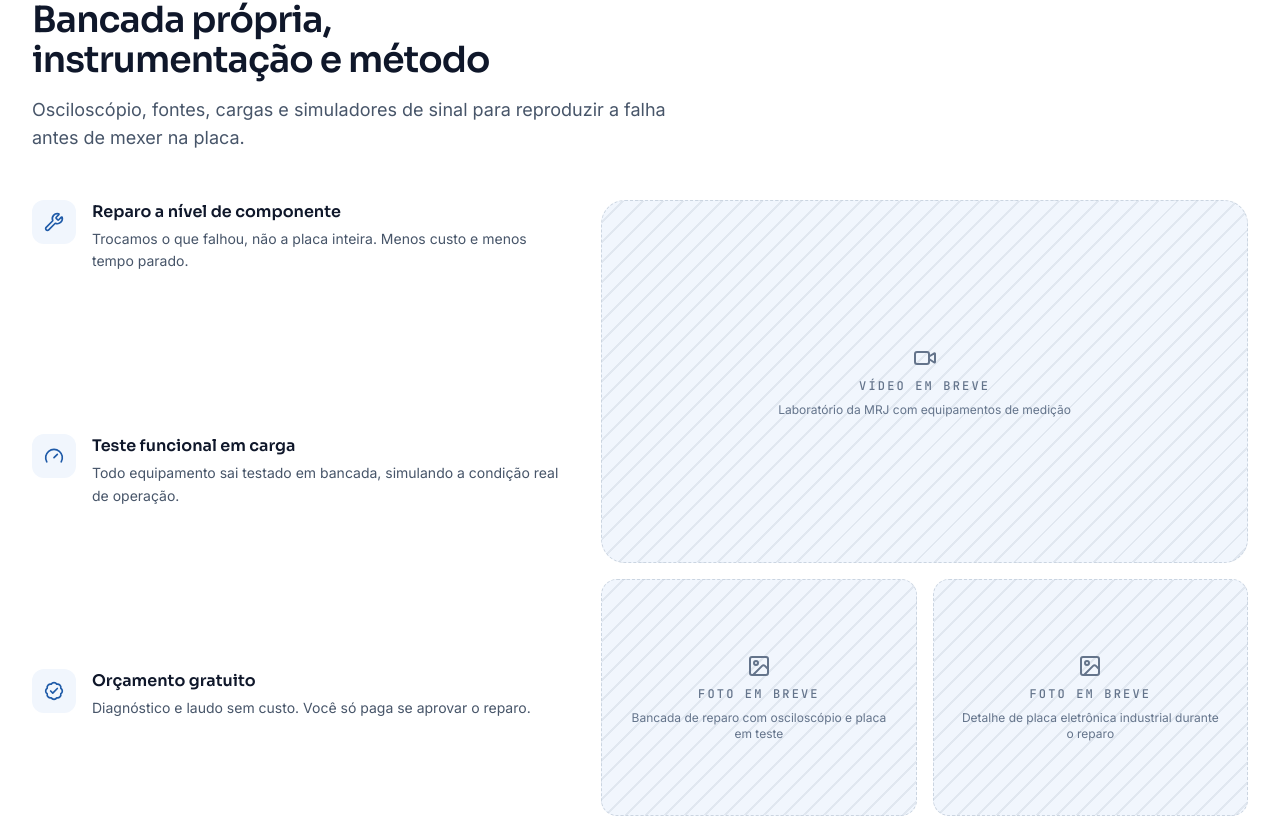
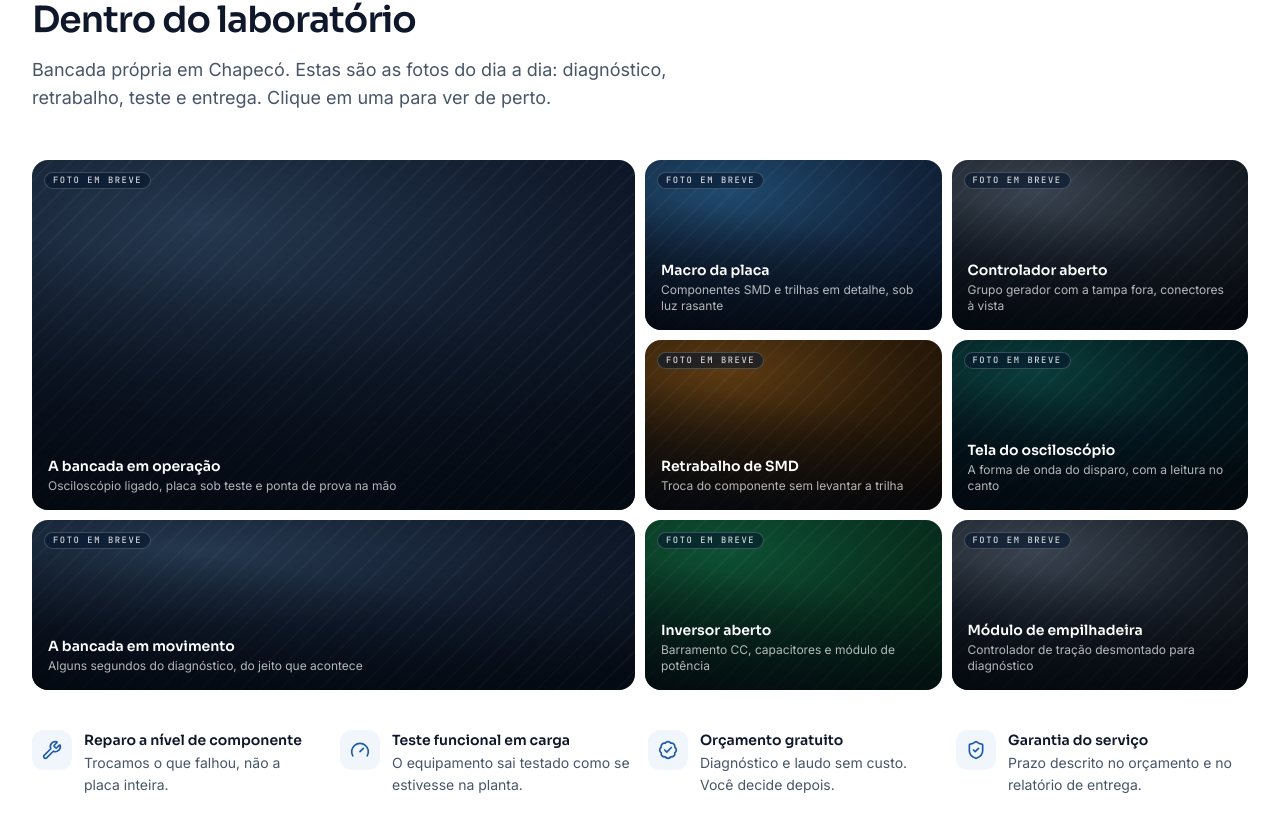
Before and after one commit to LucasJandrey5/site-mrj, a Next.js app: page / in a window 1280 px wide. Shown: the part 4010-4840 px from the top of the page. Built offline with nearby package versions, Linux system fonts and the light colour scheme.

Commit message:
feat: laboratório como mosaico de fotos com visualizador em tela cheia

```diff
--- a/src/components/sections/Lab.tsx
+++ b/src/components/sections/Lab.tsx
@@ -1,72 +1,218 @@
-import { BadgeCheck, Gauge, ShieldCheck, Wrench, type LucideIcon } from 'lucide-react'
-import { Reveal } from '@/components/motion/Reveal'
-import { Photo } from '@/components/ui/Photo'
+'use client'
+
+import { BadgeCheck, ChevronLeft, ChevronRight, Gauge, ShieldCheck, Wrench, X, type LucideIcon } from 'lucide-react'
+import Image from 'next/image'
+import { useRef, useState } from 'react'
 import { SectionHeading } from '@/components/ui/SectionHeading'
-import { VideoBlock } from '@/components/ui/VideoBlock'
 import { labPhotos, labVideo } from '@/data/media'
+import type { LabPhoto, LabTone } from '@/data/types'
+
+/** Gradiente do marcador exibido no lugar da foto que ainda não chegou. */
+const TONES: Record<LabTone, string> = {
+  bench: 'radial-gradient(120% 90% at 28% 18%, #25384f, #101a2b 52%, #050b14)',
+  board: 'radial-gradient(120% 90% at 28% 18%, #0d5133, #08301f 52%, #031a10)',
+  macro: 'radial-gradient(120% 90% at 28% 18%, #1f4a6e, #12243c 52%, #050f1c)',
+  solder: 'radial-gradient(120% 90% at 28% 18%, #5c3a12, #2a1a08 52%, #0d0803)',
+  screen: 'radial-gradient(120% 90% at 28% 18%, #0a3d3a, #03181f 52%, #020b0e)',
+  metal: 'radial-gradient(120% 90% at 28% 18%, #39434f, #171d26 52%, #070a0e)',
+}
 
 const differentials: Array<{ icon: LucideIcon; title: string; text: string }> = [
-  {
-    icon: Wrench,
-    title: 'Reparo a nível de componente',
-    text: 'Trocamos o que falhou, não a placa inteira. Menos custo e menos tempo parado.',
-  },
-  {
-    icon: Gauge,
-    title: 'Teste funcional em carga',
-    text: 'Todo equipamento sai testado em bancada, simulando a condição real de operação.',
-  },
-  {
-    icon: BadgeCheck,
-    title: 'Orçamento gratuito',
-    text: 'Diagnóstico e laudo sem custo. Você só paga se aprovar o reparo.',
-  },
-  {
-    icon: ShieldCheck,
-    title: 'Garantia do serviço',
-    text: 'Período de garantia descrito no orçamento e no relatório de entrega.',
-  },
+  { icon: Wrench, title: 'Reparo a nível de componente', text: 'Trocamos o que falhou, não a placa inteira.' },
+  { icon: Gauge, title: 'Teste funcional em carga', text: 'O equipamento sai testado como se estivesse na planta.' },
+  { icon: BadgeCheck, title: 'Orçamento gratuito', text: 'Diagnóstico e laudo sem custo. Você decide depois.' },
+  { icon: ShieldCheck, title: 'Garantia do serviço', text: 'Prazo descrito no orçamento e no relatório de entrega.' },
 ]
 
+/** Camada escura + legenda, comum a foto, vídeo e marcador. */
+function TileOverlay({ title, caption, pending }: { title: string; caption: string; pending: boolean }) {
+  return (
+    <>
+      <span
+        aria-hidden="true"
+        className="absolute inset-0 bg-linear-190 from-transparent from-40% to-[rgb(3_8_16/0.82)]"
+      />
+      {pending ? (
+        <span className="eyebrow absolute top-3 left-3 rounded-full border border-white/20 bg-navy-950/60 px-2 py-0.5 text-[0.55rem] text-white/80">
+          foto em breve
+        </span>
+      ) : null}
+      <span className="absolute inset-x-0 bottom-0 p-4 text-left">
+        <span className="block font-display text-sm font-semibold text-white">{title}</span>
+        <span className="mt-0.5 block text-xs text-white/70">{caption}</span>
+      </span>
+    </>
+  )
+}
+
+function PhotoTile({ photo, sizes, priority = false }: { photo: LabPhoto; sizes: string; priority?: boolean }) {
+  return (
+    <>
+      {photo.available ? (
+        <Image src={photo.src} alt={photo.alt} fill sizes={sizes} priority={priority} className="object-cover" />
+      ) : (
+        <span aria-hidden="true" className="placeholder-hatch absolute inset-0 opacity-30" />
+      )}
+      <TileOverlay title={photo.title} caption={photo.caption} pending={!photo.available} />
+    </>
+  )
+}
+
 export function Lab() {
+  const dialogRef = useRef<HTMLDialogElement>(null)
+  const [index, setIndex] = useState(0)
+  const photo = labPhotos[index]
+
+  const open = (i: number) => {
+    setIndex(i)
+    dialogRef.current?.showModal()
+  }
+  const step = (delta: number) => {
+    setIndex((i) => (i + delta + labPhotos.length) % labPhotos.length)
+  }
+
+  // O bloco largo do meio é o vídeo; as fotos preenchem o resto da grade.
+  const before = labPhotos.slice(0, 5)
+  const after = labPhotos.slice(5)
+
+  const tileClass =
+    'group relative overflow-hidden rounded-2xl focus-visible:outline-2 focus-visible:outline-offset-2 focus-visible:outline-brand-500'
+
   return (
     <section id="laboratorio" aria-labelledby="laboratorio-title" className="section-y scroll-mt-20 bg-surface">
       <div className="container-x">
         <SectionHeading
           id="laboratorio-title"
           eyebrow="Laboratório"
-          title="Bancada própria, instrumentação e método"
-          description="Osciloscópio, fontes, cargas e simuladores de sinal para reproduzir a falha antes de mexer na placa."
+          title="Dentro do laboratório"
+          description="Bancada própria em Chapecó. Estas são as fotos do dia a dia: diagnóstico, retrabalho, teste e entrega. Clique em uma para ver de perto."
         />
-        <div className="mt-12 grid gap-10 lg:grid-cols-[0.9fr_1.1fr]">
-          <ul className="grid gap-6 sm:grid-cols-2 lg:grid-cols-1">
-            {differentials.map((d, i) => (
-              <li key={d.title}>
-                <Reveal delay={i * 0.06} className="flex gap-4">
-                  <span className="inline-flex size-11 shrink-0 items-center justify-center rounded-xl bg-brand-50 text-brand-600">
+
+        <div className="mt-12 grid auto-rows-[150px] grid-cols-2 gap-2.5 sm:auto-rows-[170px] md:grid-cols-4">
+          {before.map((item, i) => (
+            <button
+              key={item.src}
+              type="button"
+              data-testid="lab-tile"
+              onClick={() => open(i)}
+              aria-label={`Ver foto: ${item.title}`}
+              className={`${tileClass} ${i === 0 ? 'col-span-2 row-span-2' : ''}`}
+              style={{ background: TONES[item.tone] }}
+            >
+              <span className="absolute inset-0 transition-transform duration-500 group-hover:scale-[1.04]">
+                <PhotoTile photo={item} sizes={i === 0 ? '(min-width: 768px) 50vw, 100vw' : '(min-width: 768px) 25vw, 50vw'} priority={i === 0} />
+              </span>
+            </button>
+          ))}
+
+          <div
+            data-testid="lab-tile"
+            className="relative col-span-2 overflow-hidden rounded-2xl"
+            style={{ background: TONES[labVideo.tone] }}
+          >
+            {labVideo.available ? (
+              <video
+                className="absolute inset-0 h-full w-full object-cover"
+                autoPlay
+                muted
+                loop
+                playsInline
+                preload="none"
+                poster={labVideo.poster}
+                aria-label={labVideo.alt}
+              >
+                <source src={labVideo.webm} type="video/webm" />
+                <source src={labVideo.mp4} type="video/mp4" />
+              </video>
+            ) : (
+              <span aria-hidden="true" className="placeholder-hatch absolute inset-0 opacity-30" />
+            )}
+            <TileOverlay title={labVideo.title} caption={labVideo.caption} pending={!labVideo.available} />
+          </div>
+
+          {after.map((item, i) => (
+            <button
+              key={item.src}
+              type="button"
+              data-testid="lab-tile"
+              onClick={() => open(before.length + i)}
+              aria-label={`Ver foto: ${item.title}`}
+              className={tileClass}
+              style={{ background: TONES[item.tone] }}
+            >
+              <span className="absolute inset-0 transition-transform duration-500 group-hover:scale-[1.04]">
+                <PhotoTile photo={item} sizes="(min-width: 768px) 25vw, 50vw" />
+              </span>
+            </button>
+          ))}
+        </div>
+
+        <ul className="mt-10 grid gap-4 sm:grid-cols-2 lg:grid-cols-4">
+          {differentials.map((d) => (
+            <li key={d.title} className="flex gap-3">
+              <span className="inline-flex size-10 shrink-0 items-center justify-center rounded-xl bg-brand-50 text-brand-600">
                 <d.icon className="size-5" aria-hidden="true" />
               </span>
               <div>
-                    <h3 className="font-semibold text-ink">{d.title}</h3>
-                    <p className="mt-1 text-sm leading-relaxed text-ink-muted">{d.text}</p>
+                <h3 className="text-sm font-semibold text-ink">{d.title}</h3>
+                <p className="mt-0.5 text-sm leading-relaxed text-ink-muted">{d.text}</p>
               </div>
-                </Reveal>
             </li>
           ))}
         </ul>
-          <div className="grid grid-cols-2 gap-4">
-            <VideoBlock video={labVideo} className="col-span-2 aspect-video w-full rounded-3xl" />
-            {labPhotos.map((photo, i) => (
-              <Photo
-                key={photo.src}
-                asset={photo}
-                sizes="(min-width: 1024px) 28vw, 50vw"
-                className={`aspect-[4/3] w-full rounded-2xl ${i === 2 ? 'col-span-2 sm:col-span-1' : ''}`}
-              />
-            ))}
+      </div>
+
+      <dialog
+        ref={dialogRef}
+        onKeyDown={(e) => {
+          if (e.key === 'ArrowRight') step(1)
+          if (e.key === 'ArrowLeft') step(-1)
+        }}
+        onClick={(e) => {
+          if (e.target === dialogRef.current) dialogRef.current?.close()
+        }}
+        className="w-[min(60rem,92vw)] rounded-2xl bg-surface p-0 backdrop:bg-navy-950/85 backdrop:backdrop-blur-sm"
+      >
+        <div className="relative aspect-16/10 w-full overflow-hidden" style={{ background: TONES[photo.tone] }}>
+          {photo.available ? (
+            <Image src={photo.src} alt={photo.alt} fill sizes="90vw" className="object-cover" />
+          ) : (
+            <span aria-hidden="true" className="placeholder-hatch absolute inset-0 opacity-30" />
+          )}
+        </div>
+        <div className="flex flex-wrap items-center justify-between gap-4 p-5">
+          <div>
+            <p className="font-display font-semibold text-ink">{photo.title}</p>
+            <p className="text-sm text-ink-muted">{photo.caption}</p>
+          </div>
+          <div className="flex gap-2">
+            <button
+              type="button"
+              onClick={() => step(-1)}
+              aria-label="Foto anterior"
+              className="grid size-9 place-items-center rounded-full border border-line-strong text-ink hover:border-brand-400 hover:text-brand-600"
+            >
+              <ChevronLeft className="size-4" aria-hidden="true" />
+            </button>
+            <button
+              type="button"
+              onClick={() => step(1)}
+              aria-label="Próxima foto"
+              className="grid size-9 place-items-center rounded-full border border-line-strong text-ink hover:border-brand-400 hover:text-brand-600"
+            >
+              <ChevronRight className="size-4" aria-hidden="true" />
+            </button>
+            <button
+              type="button"
+              onClick={() => dialogRef.current?.close()}
+              aria-label="Fechar"
+              className="grid size-9 place-items-center rounded-full border border-line-strong text-ink hover:border-brand-400 hover:text-brand-600"
+            >
+              <X className="size-4" aria-hidden="true" />
+            </button>
           </div>
         </div>
-      </div>
+      </dialog>
     </section>
   )
 }
--- a/src/data/media.ts
+++ b/src/data/media.ts
@@ -1,11 +1,80 @@
-import type { MediaAsset, ServiceSlug, VideoAsset } from './types'
+import type { LabPhoto, LabVideo, MediaAsset, ServiceSlug, VideoAsset } from './types'
 
-/** Fotos do laboratório. Colocar os arquivos em public/photos e marcar available: true. */
-export const labPhotos: MediaAsset[] = [
-  { src: '/photos/lab-bancada.webp', alt: 'Bancada de reparo com osciloscópio e placa em teste', available: false },
-  { src: '/photos/lab-placa-macro.webp', alt: 'Detalhe de placa eletrônica industrial durante o reparo', available: false },
-  { src: '/photos/lab-controlador.webp', alt: 'Controlador de grupo gerador em teste na bancada', available: false },
+/**
+ * Mosaico do laboratório. A ordem importa: o primeiro item ocupa o bloco grande
+ * e o vídeo entra no bloco largo, no meio da grade. Coloque os arquivos em
+ * public/photos e public/videos e marque `available: true`.
+ */
+export const labPhotos: LabPhoto[] = [
+  {
+    src: '/photos/lab-bancada.webp',
+    alt: 'Bancada da MRJ com osciloscópio ligado e placa sob teste',
+    title: 'A bancada em operação',
+    caption: 'Osciloscópio ligado, placa sob teste e ponta de prova na mão',
+    tone: 'bench',
+    available: false,
+  },
+  {
+    src: '/photos/lab-placa-macro.webp',
+    alt: 'Detalhe de placa eletrônica industrial com componentes SMD',
+    title: 'Macro da placa',
+    caption: 'Componentes SMD e trilhas em detalhe, sob luz rasante',
+    tone: 'macro',
+    available: false,
+  },
+  {
+    src: '/photos/lab-controlador.webp',
+    alt: 'Controlador de grupo gerador aberto sobre a bancada',
+    title: 'Controlador aberto',
+    caption: 'Grupo gerador com a tampa fora, conectores à vista',
+    tone: 'metal',
+    available: false,
+  },
+  {
+    src: '/photos/lab-solda.webp',
+    alt: 'Estação de solda durante a troca de um componente SMD',
+    title: 'Retrabalho de SMD',
+    caption: 'Troca do componente sem levantar a trilha',
+    tone: 'solder',
+    available: false,
+  },
+  {
+    src: '/photos/lab-osciloscopio.webp',
+    alt: 'Tela do osciloscópio com a forma de onda do disparo',
+    title: 'Tela do osciloscópio',
+    caption: 'A forma de onda do disparo, com a leitura no canto',
+    tone: 'screen',
+    available: false,
+  },
+  {
+    src: '/photos/lab-inversor.webp',
+    alt: 'Inversor de frequência aberto mostrando o barramento e os capacitores',
+    title: 'Inversor aberto',
+    caption: 'Barramento CC, capacitores e módulo de potência',
+    tone: 'board',
+    available: false,
+  },
+  {
+    src: '/photos/lab-empilhadeira.webp',
+    alt: 'Módulo eletrônico de empilhadeira desmontado sobre a bancada',
+    title: 'Módulo de empilhadeira',
+    caption: 'Controlador de tração desmontado para diagnóstico',
+    tone: 'metal',
+    available: false,
+  },
 ]
+
+/** Vídeo curto do mosaico, no bloco largo. */
+export const labVideo: LabVideo = {
+  mp4: '/videos/bancada-laboratorio.mp4',
+  webm: '/videos/bancada-laboratorio.webm',
+  poster: '/videos/bancada-laboratorio.webp',
+  alt: 'Técnico da MRJ trabalhando em uma placa na bancada',
+  title: 'A bancada em movimento',
+  caption: 'Alguns segundos do diagnóstico, do jeito que acontece',
+  tone: 'bench',
+  available: false,
+}
 
 export const serviceCovers: Record<ServiceSlug, MediaAsset> = {
   'controladores-de-grupo-gerador': {
@@ -39,11 +108,3 @@
   alt: 'Técnico da MRJ testando uma placa na bancada',
   available: false,
 }
-
-export const labVideo: VideoAsset = {
-  mp4: '/videos/bancada-laboratorio.mp4',
-  webm: '/videos/bancada-laboratorio.webm',
-  poster: '/videos/bancada-laboratorio.webp',
-  alt: 'Laboratório da MRJ com equipamentos de medição',
-  available: false,
-}
```
Also changed, not shown: src/data/types.ts (+17 -0 lines), 1 other file (tests, documents, lock files or other folders). Lines whose indentation alone changed are shown as unchanged.
